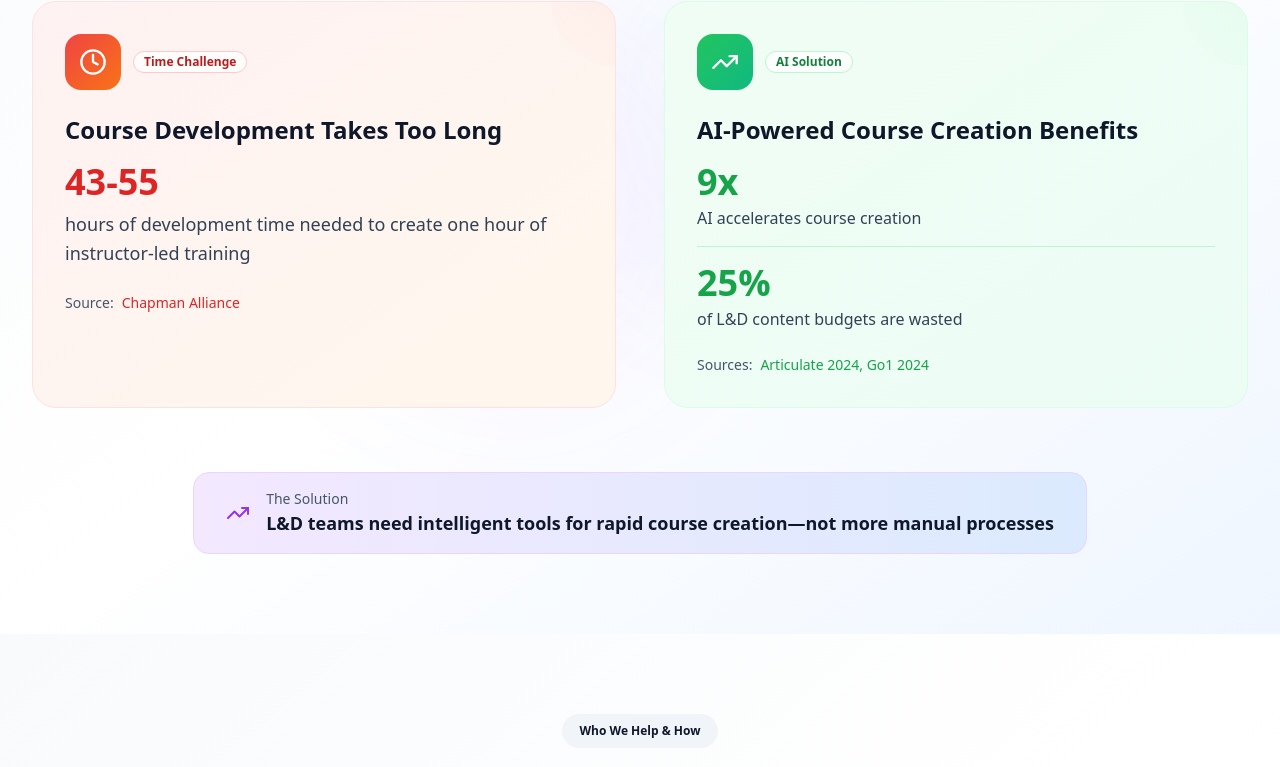
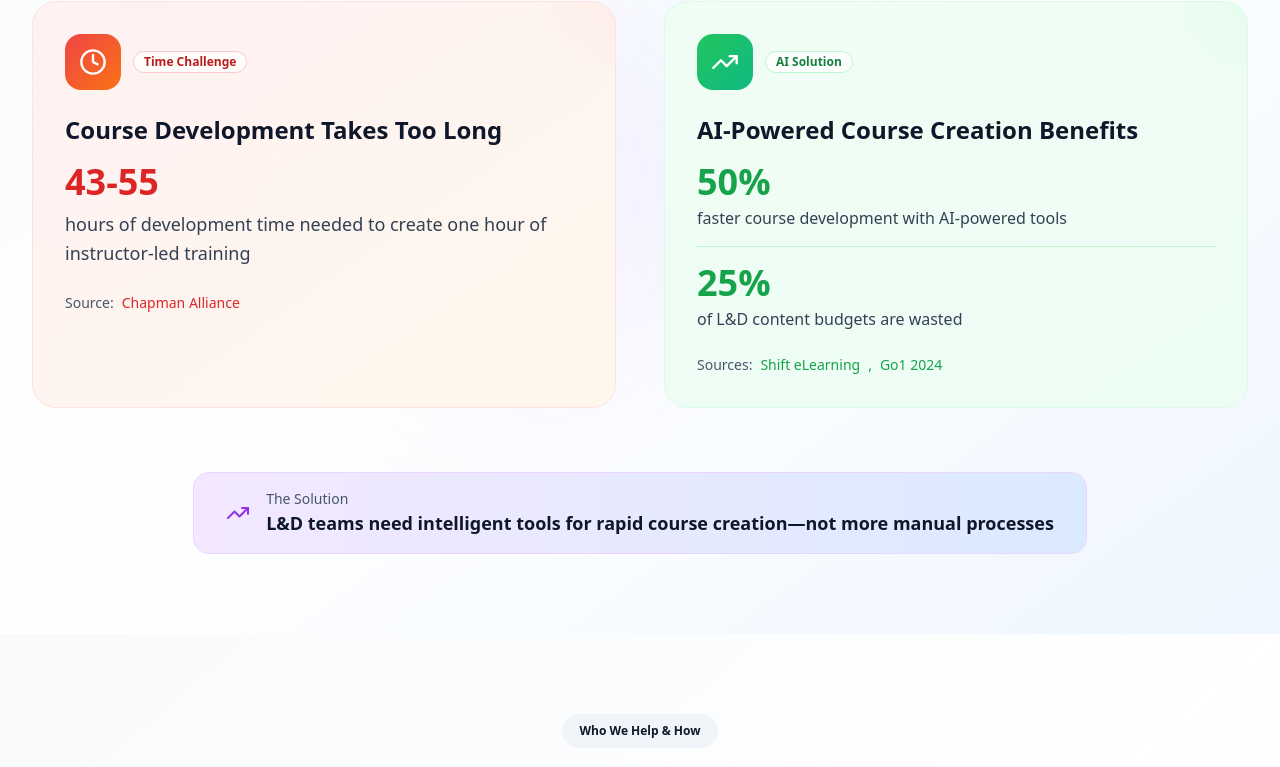
Before and after one commit to tryrebooted/rebooted-landing-page, a React (Vite) app: page / in a window 1280 px wide. Shown: the part 1148-1915 px from the top of the page. Built offline with nearby package versions, Linux system fonts and the light colour scheme.

Commit message:
fixed links in the marketstats section, got rid of 9x stat and replaced with 50% stat

```diff
--- a/src/components/Hero.tsx
+++ b/src/components/Hero.tsx
@@ -27,7 +27,7 @@ const Hero = () => {
           <h1 className="text-5xl md:text-7xl lg:text-8xl font-bold text-white mb-8 leading-tight tracking-tight">
             Build Better Courses,
             <br />
-            9x Faster—
+            50% Faster—
             <span className="bg-gradient-to-r from-purple-400 via-pink-400 to-blue-400 bg-clip-text text-transparent animate-pulse">
               {" "}with AI
             </span>
--- a/src/components/MarketStats.tsx
+++ b/src/components/MarketStats.tsx
@@ -57,7 +57,14 @@ const MarketStats = () => {
 
               <div className="flex items-center gap-2 text-sm text-slate-600">
                 <span>Source:</span>
-                <span className="text-red-600 font-medium">Chapman Alliance</span>
+                <a
+                  href="https://understooduk.com/how-long-does-it-take-to-create-learning-the-time-intensive-task-of-designing-training/"
+                  target="_blank"
+                  rel="noopener noreferrer"
+                  className="text-red-600 font-medium hover:underline transition-colors"
+                >
+                  Chapman Alliance
+                </a>
               </div>
             </div>
           </div>
@@ -83,8 +90,8 @@ const MarketStats = () => {
 
               <div className="space-y-4 mb-6">
                 <div>
-                  <div className="text-4xl font-bold text-green-600 mb-1">9x</div>
-                  <p className="text-base text-slate-700">AI accelerates course creation</p>
+                  <div className="text-4xl font-bold text-green-600 mb-1">50%</div>
+                  <p className="text-base text-slate-700">faster course development with AI-powered tools</p>
                 </div>
                 <Separator className="bg-green-200" />
                 <div>
@@ -95,7 +102,23 @@ const MarketStats = () => {
 
               <div className="flex items-center gap-2 text-sm text-slate-600">
                 <span>Sources:</span>
-                <span className="text-green-600 font-medium">Articulate 2024, Go1 2024</span>
+                <a
+                  href="https://www.shiftelearning.com/blog/future-instructional-design-ai-era?utm_source=chatgpt.com"
+                  target="_blank"
+                  rel="noopener noreferrer"
+                  className="text-green-600 font-medium hover:underline transition-colors"
+                >
+                  Shift eLearning
+                </a>
+                <span className="text-green-600 font-medium">, </span>
+                <a
+                  href="https://www.go1.com/blog/ld-leaders-real-challenges-with-training-content"
+                  target="_blank"
+                  rel="noopener noreferrer"
+                  className="text-green-600 font-medium hover:underline transition-colors"
+                >
+                  Go1 2024
+                </a>
               </div>
             </div>
           </div>
```
